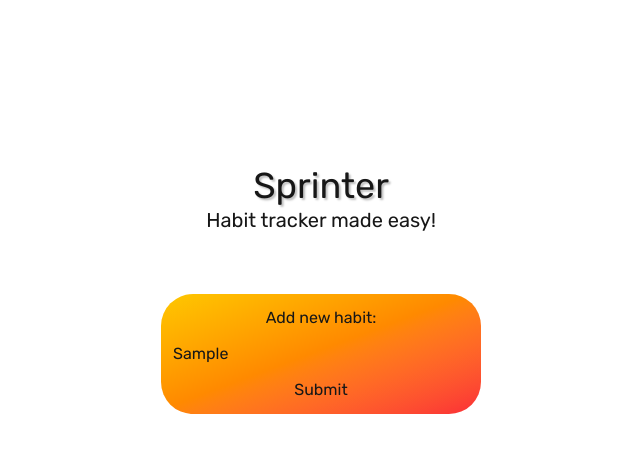
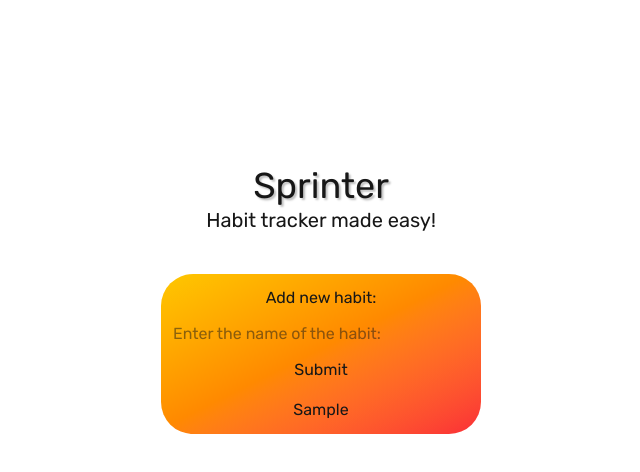
Before and after one commit to StepanPotiienko/sprinter, a Next.js app: page / in a window 1280 px wide. Both pictures are taken after typing "Sample" into the empty fields and a click on the button "Submit". Shown: the top 472 px of the page, without its empty margins (319-959 px from the left). Built offline with nearby package versions, Linux system fonts and the light colour scheme.

Commit message:
fixed submit form, displaying added habits

```diff
--- a/app/page.tsx
+++ b/app/page.tsx
@@ -1,22 +1,47 @@
 "use client"
 
+import { useState } from "react";
 import './styles/page.css'
 
 const AddHabitForm = () => {
-  function AddNewHabit() {
-    // TODO
-    throw new Error("Not implemented.")
+  const [habitNames, setHabitNames] = useState<string[]>([])
+  const [currentHabit, setCurrentHabit] = useState("")
+
+  function AddNewHabit(e: React.FormEvent<HTMLFormElement>) {
+    e.preventDefault()
+    if (!currentHabit.trim()) {
+      return
+    }
+
+    console.log(`Adding new habit: ${currentHabit}`)
+    setHabitNames(prev => [...prev, currentHabit])
+    setCurrentHabit("")
+    console.log(habitNames)
   }
 
   return (
-    <div className="flex flex-col gap-3 w-1/4 text-center bg-gradient-to-br from-yellow-400 to-red-500 rounded-4xl p-3" id="new-habit-form">
-      <label htmlFor="add-habit">Add new habit:</label>
-      <input id="add-habit" placeholder="Enter the name of the habit: "/>
-      <button type="submit" value={"Submit"} onSubmit={() => AddNewHabit()} className="cursor-pointer hover:underline">Submit</button>
+    <div className="w-1/4 text-center bg-gradient-to-br from-yellow-400 to-red-500 rounded-4xl p-3" id="new-habit-form">
+      <form onSubmit={AddNewHabit} className="flex flex-col gap-3">
+        <label htmlFor="add-habit">Add new habit:</label>
+        <input
+          id="add-habit"
+          name="add-habit"
+          value={currentHabit}
+          onChange={(e) => setCurrentHabit(e.target.value)}
+          placeholder="Enter the name of the habit: "
+        />
+        <button type="submit" className="cursor-pointer hover:underline">
+          Submit
+        </button>
+      </form>
+      <ul className="mt-4">
+        {habitNames.map((habit, index) => (
+          <li key={index}>{habit}</li>
+        ))}
+      </ul>
     </div>
   )
 }
-
 
 export default function Home() {
   return (
```
